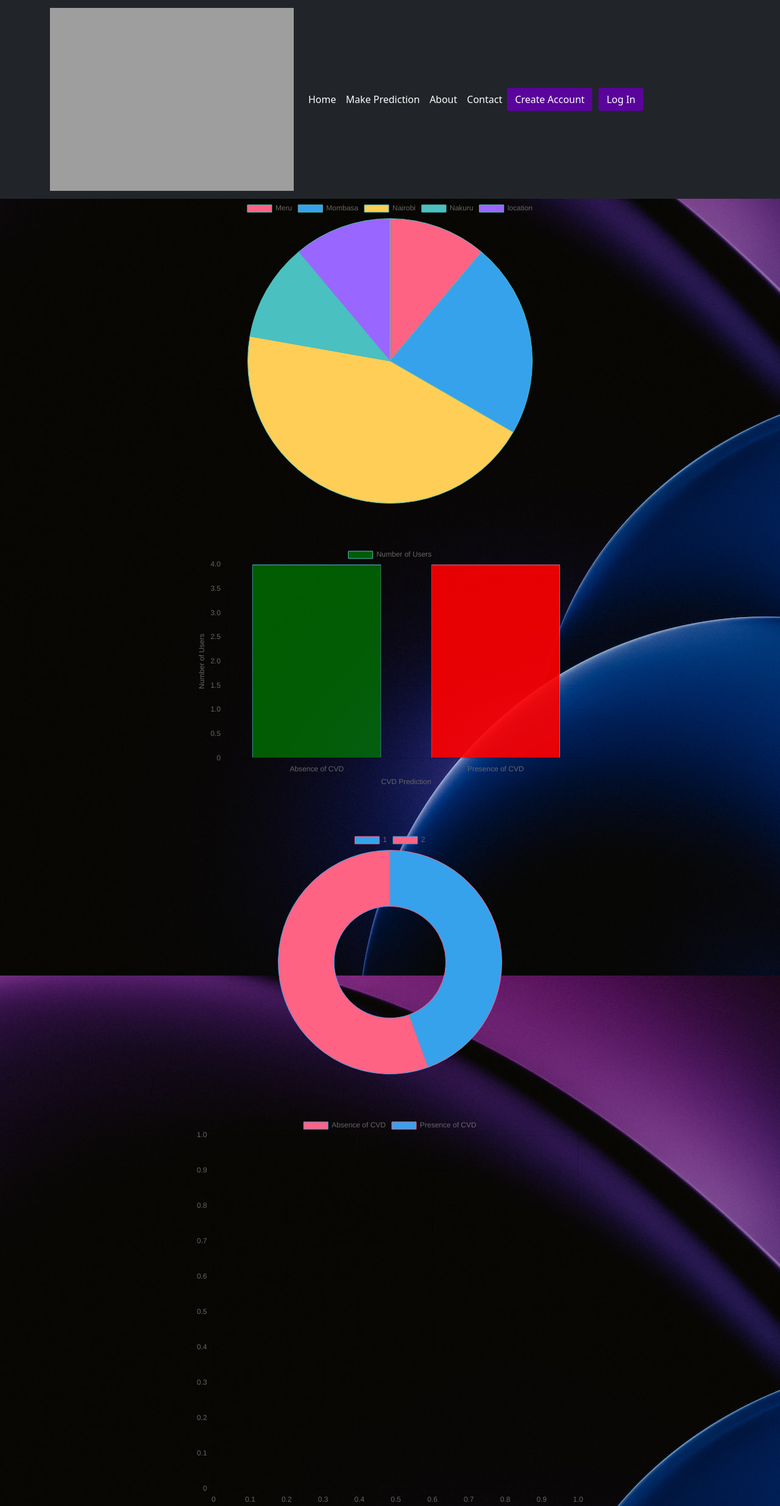
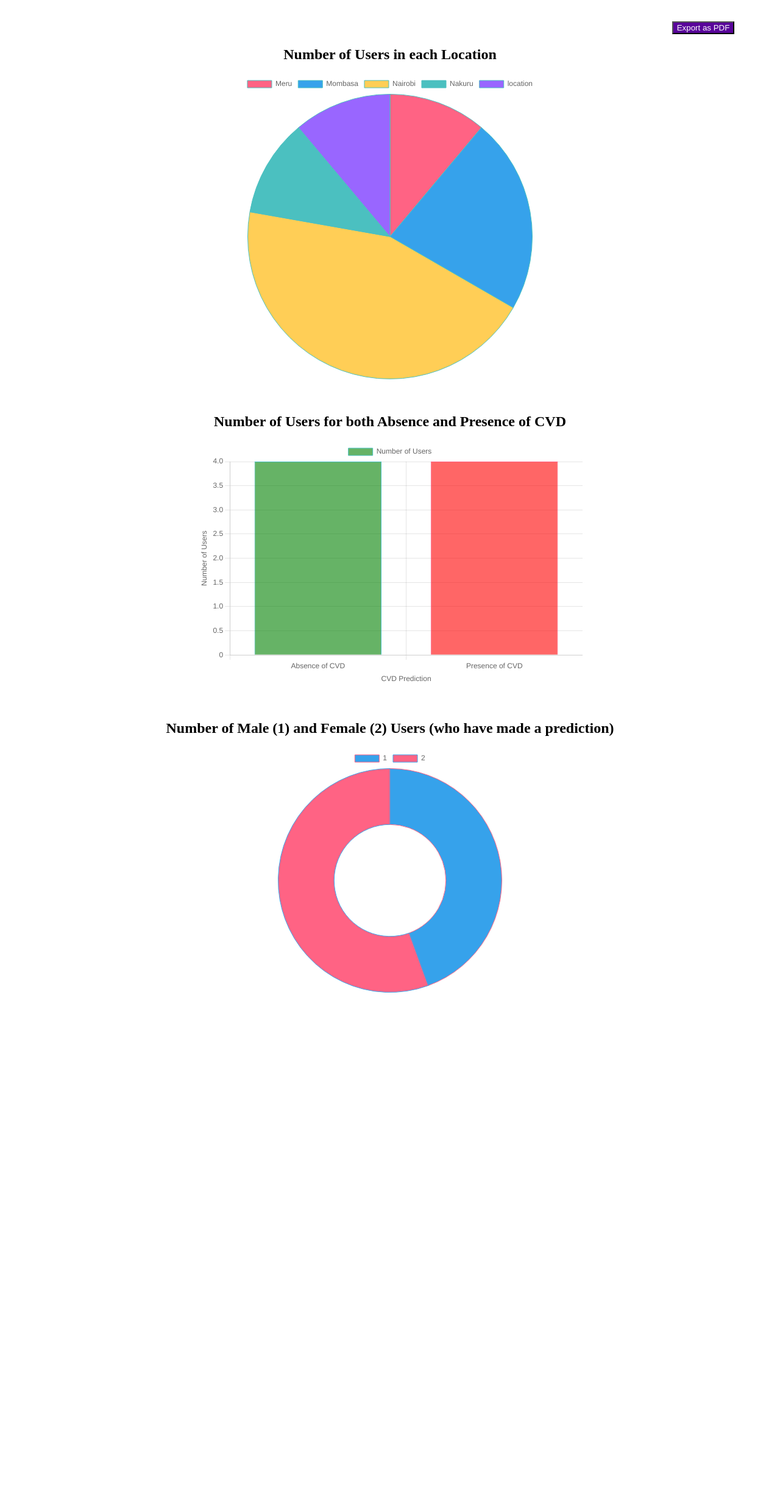
Before and after one commit to UnikaMureithi/136017, a Django app: page /charts/ in a window 1280 px wide. Shown: the whole page at 61% size. After the commit the page ends 1628 px from the top, so only its background shows below. Run offline with Django 4.2, Linux system fonts and the light colour scheme; data comes from the database, SQL or seed files in the repository; parts of the project's set-up code (start-up, migrations or seed data) failed here and were passed over; some libraries are stand-ins or nearby versions; grey boxes are pictures that could not be loaded.

Commit message:
Exporting of Reports/Charts

```diff
--- a/users/templates/users/charts.html
+++ b/users/templates/users/charts.html
@@ -1,4 +1,3 @@
-{% extends 'users/base.html' %}
 {% load static %}
 {% block content %}
 <!DOCTYPE html>
@@ -6,37 +5,51 @@
 <head>
     <meta charset="UTF-8">
     <meta name="viewport" content="width=device-width, initial-scale=1.0">
-    <title>Analytics</title>
+    <title>CVD Analytics</title>
     <script src="https://cdn.jsdelivr.net/npm/chart.js"></script>
-    <!-- <style>
+
+    <script src="https://cdnjs.cloudflare.com/ajax/libs/html2canvas/0.5.0-beta4/html2canvas.min.js"></script>
+    <script src="https://cdnjs.cloudflare.com/ajax/libs/jspdf/2.4.0/jspdf.umd.min.js"></script>
+
+    <script src="https://cdnjs.cloudflare.com/ajax/libs/dom-to-image/2.6.0/dom-to-image.min.js"></script>
+    <script src="https://cdnjs.cloudflare.com/ajax/libs/FileSaver.js/2.0.5/FileSaver.min.js"></script>
+
+    <style>
         body {
-            background-color: black;
-            color: white;
+            background-color: white;
+            color: black;
         }
-    </style> -->
+    </style>
 
 </head>
 <body>
+
+    <div id="chartsContainer">
+        <div style="text-align: right;">
+            <button onclick="window.print()" class="btn" style="color: white; background-color: #59049a; margin-right: 50pt; margin-top: 20pt;">Export as PDF</button>
+        </div>
+
+    <h2 style="text-align: center;">Number of Users in each Location</h2>
     <div style="width: 50%; margin: auto;">
         <canvas id="myChart" width="500" height="500"></canvas>
     </div>
 
     <br><br>
-
+    <h2 style="text-align: center;">Number of Users for both Absence and Presence of CVD</h2>
     <div style="width: 50%; margin: auto; margin-top: 20px;">
         <canvas id="barChart" width="400" height="400"></canvas>
     </div>
 
     <br><br>
-
+    <h2 style="text-align: center;">Number of Male (1) and Female (2) Users (who have made a prediction)</h2>
     <div style="width: 50%; margin: auto; margin-top: 20px;">
         <canvas id="doughnutChart" width="400" height="400"></canvas>
     </div>
     <br><br>
-
-    <div style="width: 50%; margin: auto; margin-top: 20px;">
+    </div>
+    <!-- <div style="width: 50%; margin: auto; margin-top: 20px;">
         <canvas id="scatterChart" width="400" height="400"></canvas>
-    </div>
+    </div> -->
 
     <script>
         //PIE CHART
@@ -101,7 +114,7 @@
                 datasets: [{
                     label: 'Number of Users',
                     data: barValues,
-                    backgroundColor: [ 'rgba(0, 128, 0, 0.7)', 'rgba(255, 0, 0, 0.9)'],  // Adjust opacity
+                    backgroundColor: [ 'rgba(0, 128, 0, 0.6)', 'rgba(255, 0, 0, 0.6)'],  // Adjust opacity
                     borderColor: ['rgba(75, 192, 192, 1)', 'rgba(255, 99, 132, 1)'],  // Adjust opacity
                     borderWidth: 1
                 }]
@@ -164,46 +177,67 @@
             }
         });
 
+        function exportToPDF() {
+        // Select the container div that wraps your charts
+        var container = document.getElementById('chartsContainer');
 
-        //SCATTER CHART
-        var ctxScatter = document.getElementById('scatterChart').getContext('2d');
-        var scatterChart = new Chart(ctxScatter, {
-            type: 'scatter',
-            data: {
-                datasets: [{
-                    label: 'Absence of CVD',
-                    data: {{ scatter_data_absence|safe }},
-                    pointBackgroundColor: 'rgba(255, 99, 132, 1)', // Color for absence of CVD points
-                    pointRadius: 8,
-                }, {
-                    label: 'Presence of CVD',
-                    data: {{ scatter_data_presence|safe }},
-                    pointBackgroundColor: 'rgba(54, 162, 235, 1)', // Color for presence of CVD points
-                    pointRadius: 8,
-                }]
-            },
-            options: {
-                responsive: true,
-                scales: {
-                    x: [{
-                        type: 'linear',
-                        position: 'bottom',
-                        title: {
-                            display: true,
-                            text: 'Height (cm)',
-                        }
-                    }],
-                    y: [{
-                        type: 'linear',
-                        position: 'left',
-                        title: {
-                            display: true,
-                            text: 'Weight (kg)',
-                        }
-                    }]
-                }
-            }
+        // Use html2canvas to capture the container as a canvas
+        html2canvas(container).then(function (canvas) {
+            // Create a new PDF document
+            var pdf = new jsPDF({
+                orientation: 'landscape',
+                unit: 'px',
+                format: [canvas.width, canvas.height]
+            });
+
+            // Add the canvas as an image to the PDF
+            pdf.addImage(canvas.toDataURL('image/png'), 'PNG', 0, 0, canvas.width, canvas.height);
+
+            // Save the PDF using FileSaver.js
+            pdf.save('charts_export.pdf');
         });
+    }
+
+
+            //SCATTER CHART
+        // var ctxScatter = document.getElementById('scatterChart').getContext('2d');
+        // var scatterChart = new Chart(ctxScatter, {
+        //     type: 'scatter',
+        //     data: {
+        //         datasets: [{
+        //             label: 'Absence of CVD',
+        //             data: {{ scatter_data_absence|safe }},
+        //             pointBackgroundColor: 'rgba(255, 99, 132, 1)', // Color for absence of CVD points
+        //             pointRadius: 8,
+        //         }, {
+        //             label: 'Presence of CVD',
+        //             data: {{ scatter_data_presence|safe }},
+        //             pointBackgroundColor: 'rgba(54, 162, 235, 1)', // Color for presence of CVD points
+        //             pointRadius: 8,
+        //         }]
+        //     },
+        //     options: {
+        //         responsive: true,
+        //         scales: {
+        //             x: [{
+        //                 type: 'linear',
+        //                 position: 'bottom',
+        //                 title: {
+        //                     display: true,
+        //                     text: 'Height (cm)',
+        //                 }
+        //             }],
+        //             y: [{
+        //                 type: 'linear',
+        //                 position: 'left',
+        //                 title: {
+        //                     display: true,
+        //                     text: 'Weight (kg)',
+        //                 }
+        //             }]
+        //         }
+        //     }
+        // });
 
     </script>
 </body>
--- a/users/templates/users/prediction.html
+++ b/users/templates/users/prediction.html
@@ -4,6 +4,9 @@
 
 {% block content %}
 <link rel="stylesheet" href="{% static 'css/main.css' %}">
+<br><br>
+<a href="{% url 'charts' %}" class="btn" style="color: white; background-color: #59049a; left: 80%; bt"type="submit" id="body-link-row">View Analytics</a>
+
     <div class="container" style="margin-top: 30px;">
         <form action="" method="POST">
             {% csrf_token %}
--- a/users/views.py
+++ b/users/views.py
@@ -149,7 +149,7 @@ class CustomLoginView(LoginView):
         if user_type == 'doctor':
             return reverse_lazy('prediction')
         else:
-            return reverse_lazy('home')
+            return reverse_lazy('about')
 
 
 def login_view(request):
@@ -159,7 +159,7 @@ def login_view(request):
         user = authenticate(request, username=username, password=password)
 
         if user is not None:
-            request.session['username'] = username  # Move this line up
+            request.session['username'] = username
             send_otp(request)
             return redirect('verify_otp')
 
@@ -228,24 +228,24 @@ def chart_view(request):
     doughnut_values = [item['user_count'] for item in gender_data]
 
     # Scatter chart data
-    scatter_data_absence = Prediction.objects.filter(result__prediction='Absence of CVD').values('height', 'weight')
-    scatter_data_presence = Prediction.objects.filter(result__prediction='Presence of CVD').values('height', 'weight')
+    # scatter_data_absence = Prediction.objects.filter(result__prediction='Absence of CVD').values('height', 'weight')
+    # scatter_data_presence = Prediction.objects.filter(result__prediction='Presence of CVD').values('height', 'weight')
 
-    scatter_data = Prediction.objects.select_related('result').values('weight', 'height', 'result__prediction')
-    scatter_labels = ['Weight: {} Height: {}'.format(item['weight'], item['height']) for item in scatter_data]
-    scatter_weights = [item['weight'] for item in scatter_data]
-    scatter_heights = [item['height'] for item in scatter_data]
-    scatter_predictions = [item['result__prediction'] for item in scatter_data]
+    # scatter_data = Prediction.objects.select_related('result').values('weight', 'height', 'result__prediction')
+    # scatter_labels = ['Weight: {} Height: {}'.format(item['weight'], item['height']) for item in scatter_data]
+    # scatter_weights = [item['weight'] for item in scatter_data]
+    # scatter_heights = [item['height'] for item in scatter_data]
+    # scatter_predictions = [item['result__prediction'] for item in scatter_data]
 
-    scatter_colors = ['red' if prediction == 'Presence of CVD' else 'blue' for prediction in scatter_predictions]
+    # scatter_colors = ['red' if prediction == 'Presence of CVD' else 'blue' for prediction in scatter_predictions]
 
     return render(request, 'users/charts.html', {
             'labels': labels,
             'values': values,
-            'scatter_data_absence': list(scatter_data_absence),
-            'scatter_data_presence': list(scatter_data_presence),
-            'scatter_data': list(zip(scatter_weights, scatter_heights)),
-            'scatter_colors': scatter_colors,
+            # 'scatter_data_absence': list(scatter_data_absence),
+            # 'scatter_data_presence': list(scatter_data_presence),
+            # 'scatter_data': list(zip(scatter_weights, scatter_heights)),
+            # 'scatter_colors': scatter_colors,
             'bar_labels': bar_labels,
             'bar_values': bar_values,
             'doughnut_labels': doughnut_labels,
```
Also changed, not shown: authsysproject/settings.py (+12 -0 lines).
